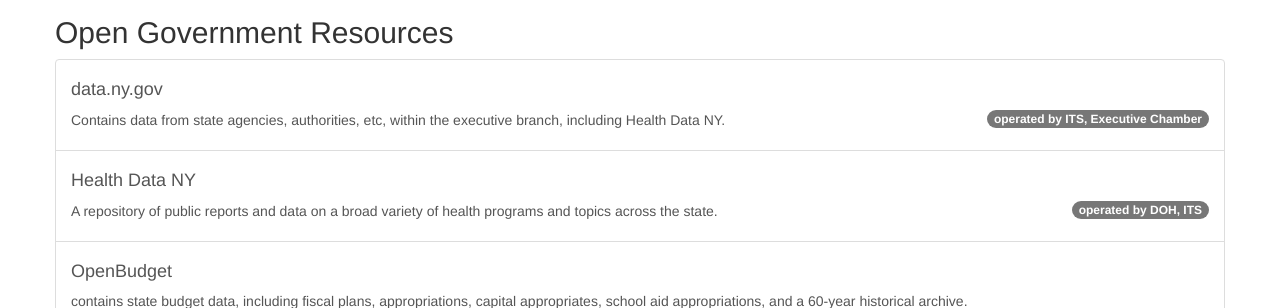
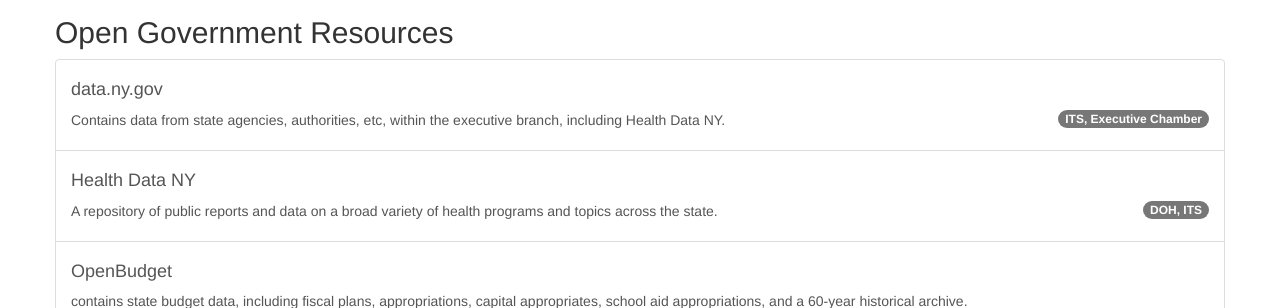
Before and after one commit to technickle/open-data-resources, a Jekyll site: the page built from resources/index.md, in a window 1280 px wide. Shown: the part 148-456 px from the top of the page. Built offline with Jekyll 4.4.1, drawn with Linux system fonts in a browser that asks for light colours; nearby versions of some CDN libraries.

Commit message:
Update index.md

```diff
--- a/resources/index.md
+++ b/resources/index.md
@@ -8,12 +8,12 @@ layout: default
 <div class="list-group">
   <a class="list-group-item" href="https://data.ny.gov">
     <h4>data.ny.gov</h4>
-    <span class="badge">operated by ITS, Executive Chamber</span>
+    <span class="badge">ITS, Executive Chamber</span>
     <p>Contains data from state agencies, authorities, etc, within the executive branch, including Health Data NY.</p>
   </a>
   <a class="list-group-item" href="https://health.data.ny.gov">
     <h4>Health Data NY</h4>
-    <span class="badge">operated by DOH, ITS</span>
+    <span class="badge">DOH, ITS</span>
     <p>A repository of public reports and data on a broad variety of health programs and topics across the state.</p>
   </a>
   <a class="list-group-item" href="http://openbudget.ny.gov">
```
